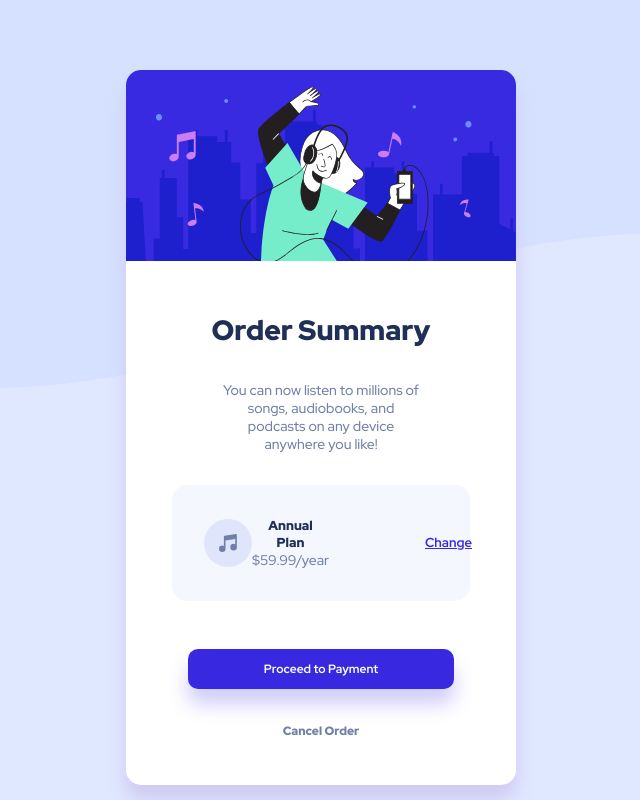
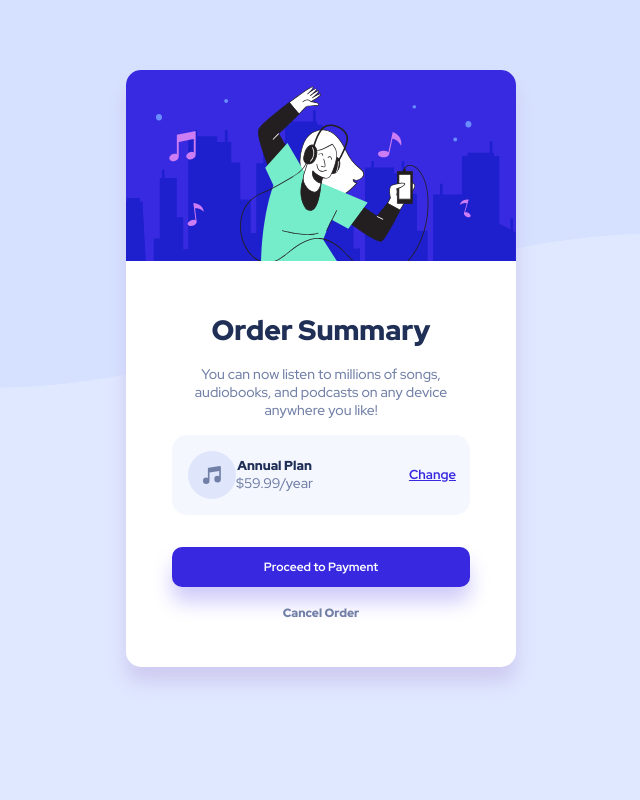
Before and after one commit to ishitaraina1807/Order_Summary_Component, a plain HTML site: page index.html in a window 1280 px wide. Shown: the whole page, without its empty margins (319-959 px from the left). Drawn offline with Linux system fonts and the light colour scheme.

Commit message:
Update styles.css

```diff
--- a/styles.css
+++ b/styles.css
@@ -51,7 +51,7 @@ p {
     background-color: hsl(225, 100%, 98%);
     display: flex;
     flex-direction: row;
-    padding: 2rem;
+    padding: 1rem;
     align-items: center;
     justify-content: space-between;
 }
@@ -79,11 +79,10 @@ button{
     padding: 30px;
 }
 .para{
-    padding: 1rem 4rem;
+    padding: 0rem 2rem;
 }
 .plan{
     justify-content: space-between;
-    padding: 0rem 0.6rem;
     font-weight: 900;
     color: hsl(223, 47%, 23%);
     font-size: 13px;
@@ -96,7 +95,7 @@ button{
     font-size: 13px;
 }
 .order{
-    padding: 2rem;
+    padding: 1rem;
     font-size: 15px;
 }
 .order-delete {
```
